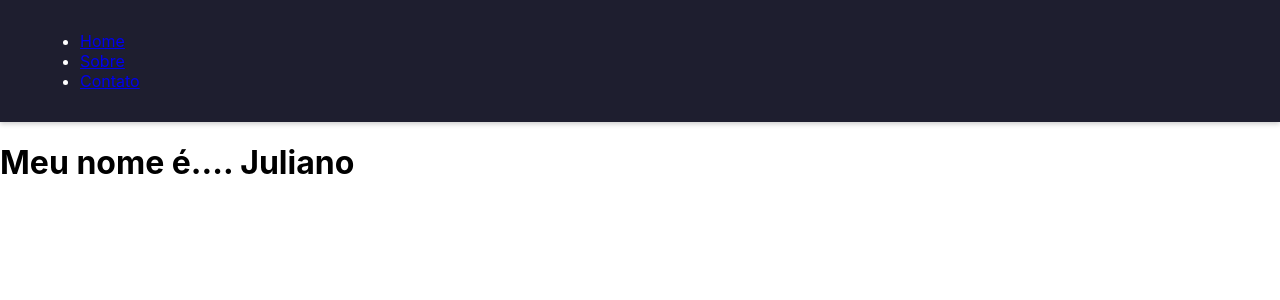
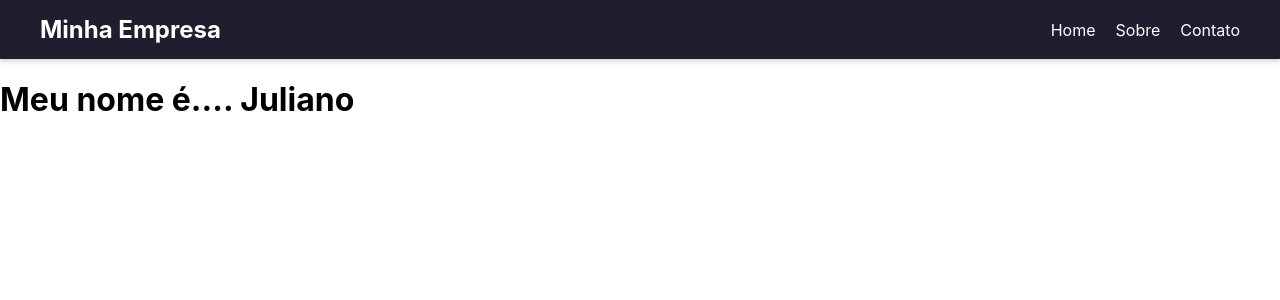
Before and after one commit to metratonpr/landing-page-app, a React (Create React App) app: page / in a window 1280 px wide. Shown: the top 300 px of the page. Built offline with nearby package versions, Linux system fonts and the light colour scheme.

Commit message:
Header.css

```diff
--- a/src/components/Header.css
+++ b/src/components/Header.css
@@ -1,14 +1,35 @@
 .header{
-    display:flex;
-    justify-content: space-between;
-    align-items: center;
-    padding: 15px 40px;
-    background-color: #1e1e2f;
-    color: white;
-    box-shadow: 0px 2px 5px rgba(0, 0, 0, 0.2);
-    /* comentario */
+    display:flex; /*Organizar de forma automatica*/
+    justify-content: space-between; /*Espaço igual entre os itens*/
+    align-items: center;/* alinhamento no centro do espaço*/
+    padding: 15px 40px; /* é a distancia interna ate a margem*/
+    background-color: #1e1e2f; /* Cor do fundo*/
+    color: white; /*Cor da letra*/
+    box-shadow: 0px 2px 5px rgba(0, 0, 0, 0.2);/* e a sombra da caixa*/
+    /* comentario ctrl+; */
+}
 
+.logo{
+    font-size: 1.5rem; /*Multiplica a fonte padrao. 1rem = 16px*/
+    font-weight: bold;/*Digita o texto em negrito*/
+}
 
+.navbar ul{
+    list-style: none; /*Configurar marcadores*/
+    display: flex; /*Organização dos elementos dentro do componente*/
+    gap: 20px;/* espaço entre componentes*/
+    margin: 0; /*Margem externa*/
+    padding: 0;
+    /*Margem interna*/
+}
 
+.navbar a{
+    color: white; /*Cor do texto*/
+    text-decoration: none; /*Tira o sublinhado do link*/
+    font-size: 1rem; /*Tamanho da fonte*/
+    transition: color 0.3s; /*Transição suave para mudança de cor*/
+}
 
+.navbar a:hover{
+    color: blueviolet; /*Cor do texto ao passar o mouse*/
 }
--- a/src/components/Header.jsx
+++ b/src/components/Header.jsx
@@ -4,10 +4,11 @@ export const Header = () => {
     return (
         <>
             <header className='header'>
+               <div className="logo">Minha Empresa</div>
                 <nav className='navbar'>
                     <ul>
                         <li>
-                            <a href="#home">Home</a>
+                            <a href="#">Home</a>
                         </li>
                         <li>
                             <a href="#sobre">Sobre</a>
```
